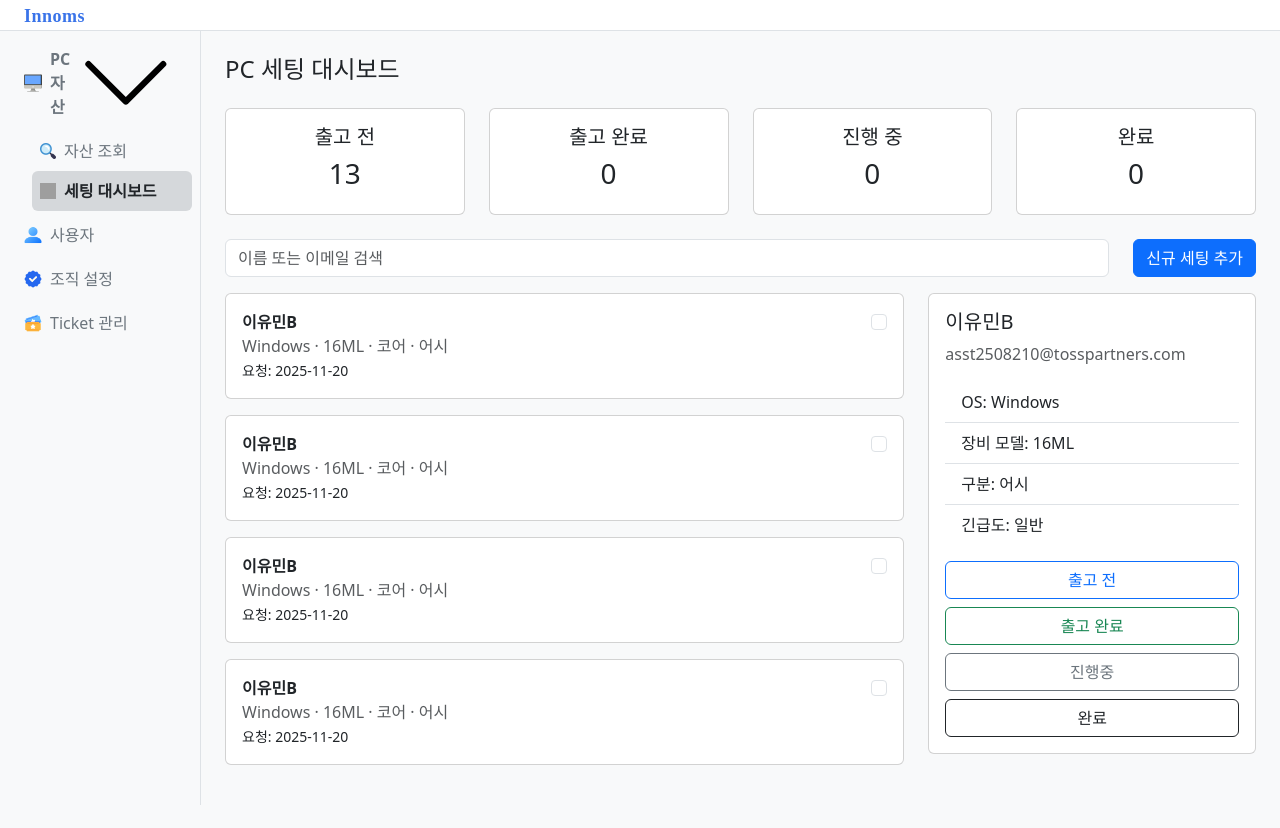
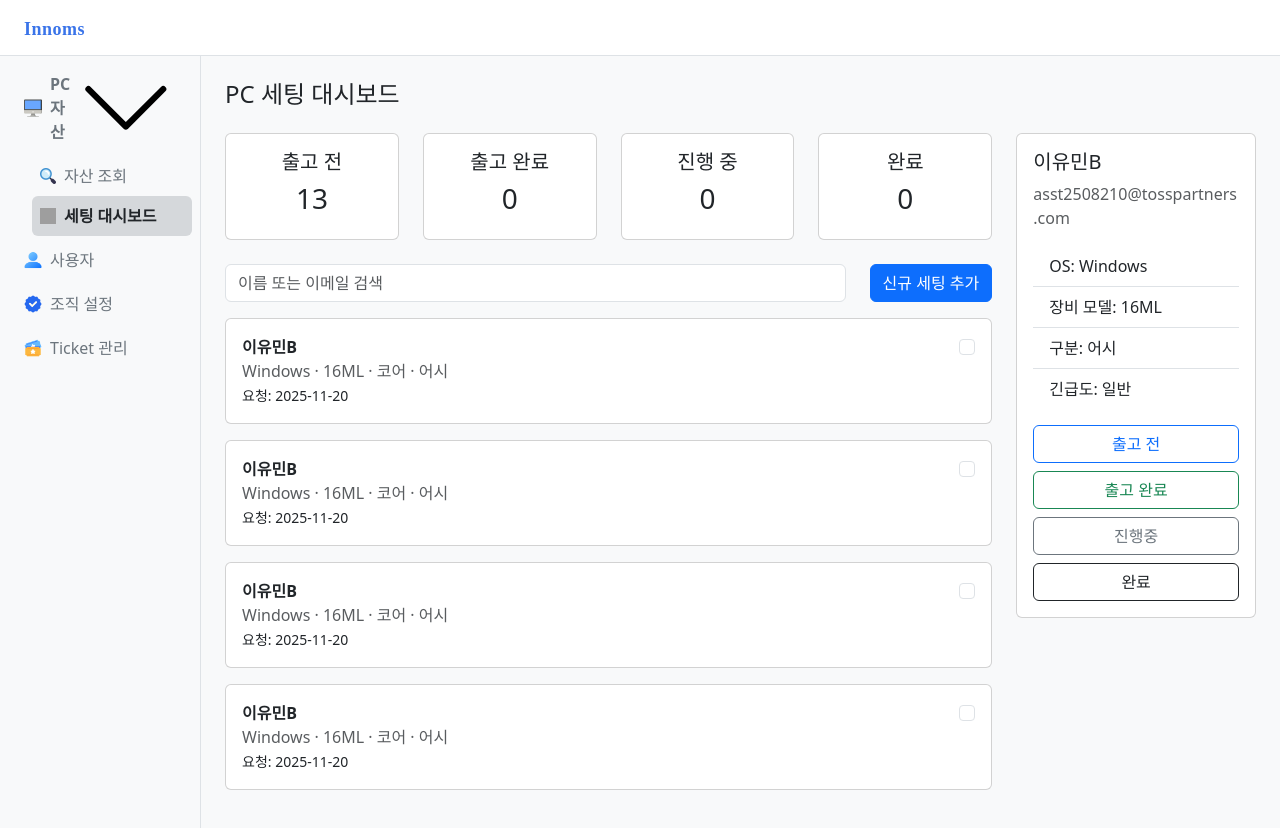
Before and after one commit to Ops-Assistant-Project/FE-Setting-Dashboard, a React (Vite) app: page / in a window 1280 px wide. Before the commit the page ends 805 px from the top, so only its background shows below. Built offline with nearby package versions, Linux system fonts and the light colour scheme; grey boxes are pictures that could not be loaded; a web font is replaced by a local one.

Commit message:
💄 Design: 컴포넌트 디자인 수정

```diff
--- a/src/pages/PcSettingDashboard.tsx
+++ b/src/pages/PcSettingDashboard.tsx
@@ -7,18 +7,21 @@ import PcDetailPanel from "../components/PcDetailPanel";
 
 const PcSettingDashboard = () => {
   return (
-    <div className="d-flex flex-column" style={{ height: "100vh" }}>
+    <>
       <Header />
 
-      <div className="d-flex flex-grow-1">
+      <div className="d-flex">
         <Sidebar />
 
-        <Container fluid className="p-4 bg-light">
+        <Container fluid className="p-4">
           <h4 className="mb-4">PC 세팅 대시보드</h4>
 
+          <Row>
+            {/* 왼쪽 메인 영역 */}
+            <Col lg={8} xl={9}>
               <StatCards />
 
-          <Row className="mb-3">
+              <Row className="mb-3 mt-3">
                 <Col>
                   <Form.Control placeholder="이름 또는 이메일 검색" />
                 </Col>
@@ -27,17 +30,17 @@ const PcSettingDashboard = () => {
                 </Col>
               </Row>
 
-          <Row>
-            <Col md={8}>
               <PcList />
             </Col>
-            <Col md={4}>
+
+            {/* 오른쪽 상세 패널 */}
+            <Col lg={4} xl={3}>
               <PcDetailPanel />
             </Col>
           </Row>
         </Container>
       </div>
-    </div>
+    </>
   );
 };
 
```
Lines whose indentation alone changed are shown as unchanged.
